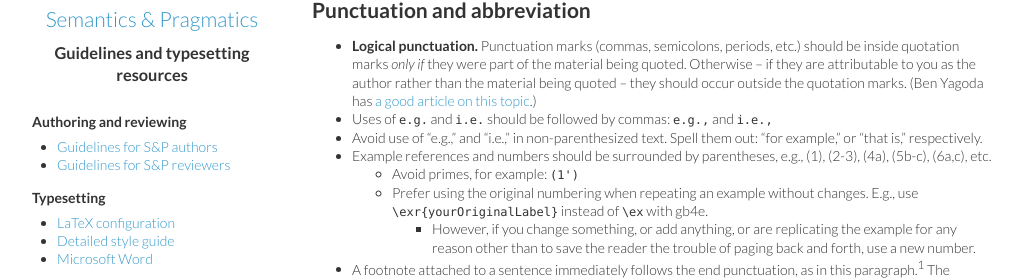
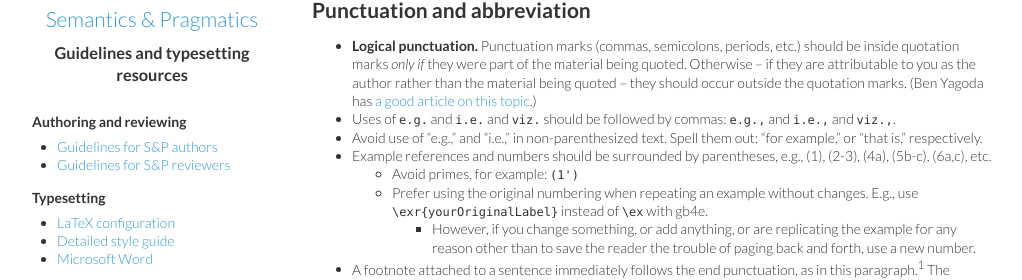
Before and after one commit to semprag/semprag.github.io, a Jekyll site: the page built from style.md, in a window 1280 px wide and 900 px high, scrolled down 1115 px. Shown: the part 150-430 px from the top of the window, without its empty margins (8-1030 px from the left). Built offline with Jekyll 4.4.1, drawn with Linux system fonts in a browser that asks for light colours.

Commit message:
Add viz. to family of e.g. and i.e.

```diff
--- a/style.md
+++ b/style.md
@@ -58,7 +58,7 @@ Believe it or not, the above are the main stumbling blocks for a quick conversio
 # Punctuation and abbreviation
 
 - **Logical punctuation.** Punctuation marks (commas, semicolons, periods, etc.) should be inside quotation marks _only if_ they were part of the material being quoted. Otherwise -- if they are attributable to you as the author rather than the material being quoted -- they should occur outside the quotation marks. (Ben Yagoda has [a good article on this topic](http://www.slate.com/articles/life/the_good_word/2011/05/the_rise_of_logical_punctuation.single.html).)
-- Uses of `e.g.` and `i.e.` should be followed by commas: `e.g.,` and `i.e.,`
+- Uses of `e.g.` and `i.e.` and `viz.` should be followed by commas: `e.g.,` and `i.e.,` and `viz.,`.
 - Avoid use of "e.g.," and "i.e.," in non-parenthesized text. Spell them out: "for example," or "that is," respectively.
 - Example references and numbers should be surrounded by parentheses, e.g., (1), (2-3), (4a), (5b-c), (6a,c), etc.
   - Avoid primes, for example: `(1')`
```
